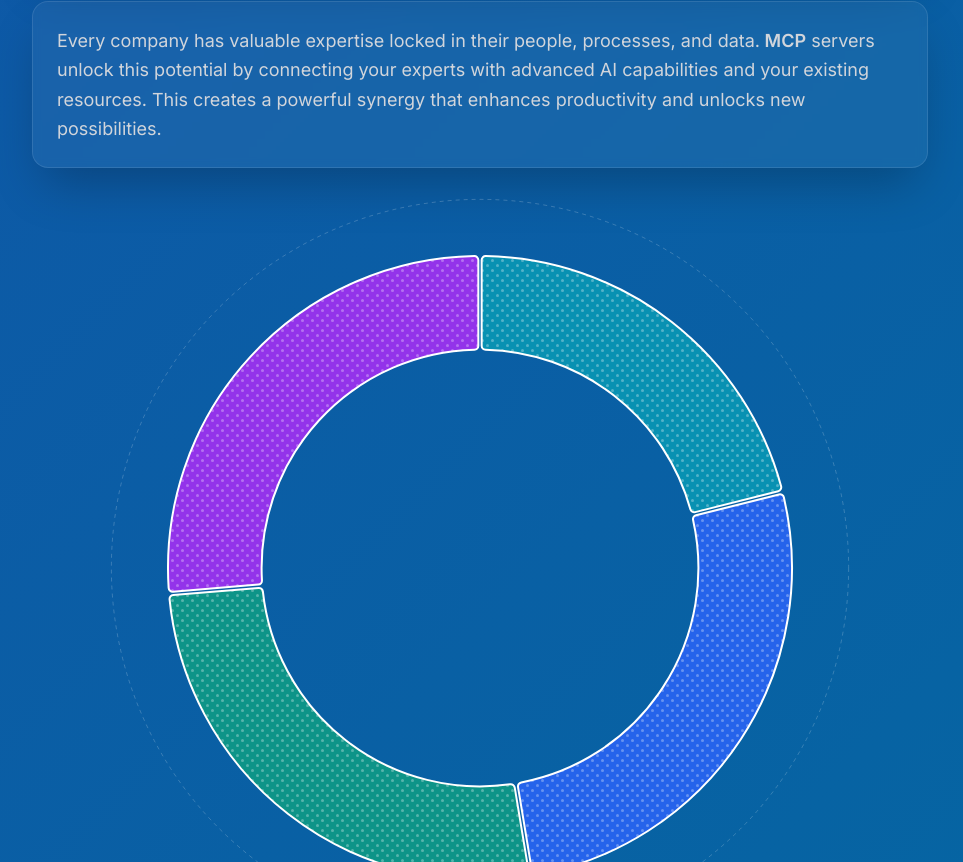
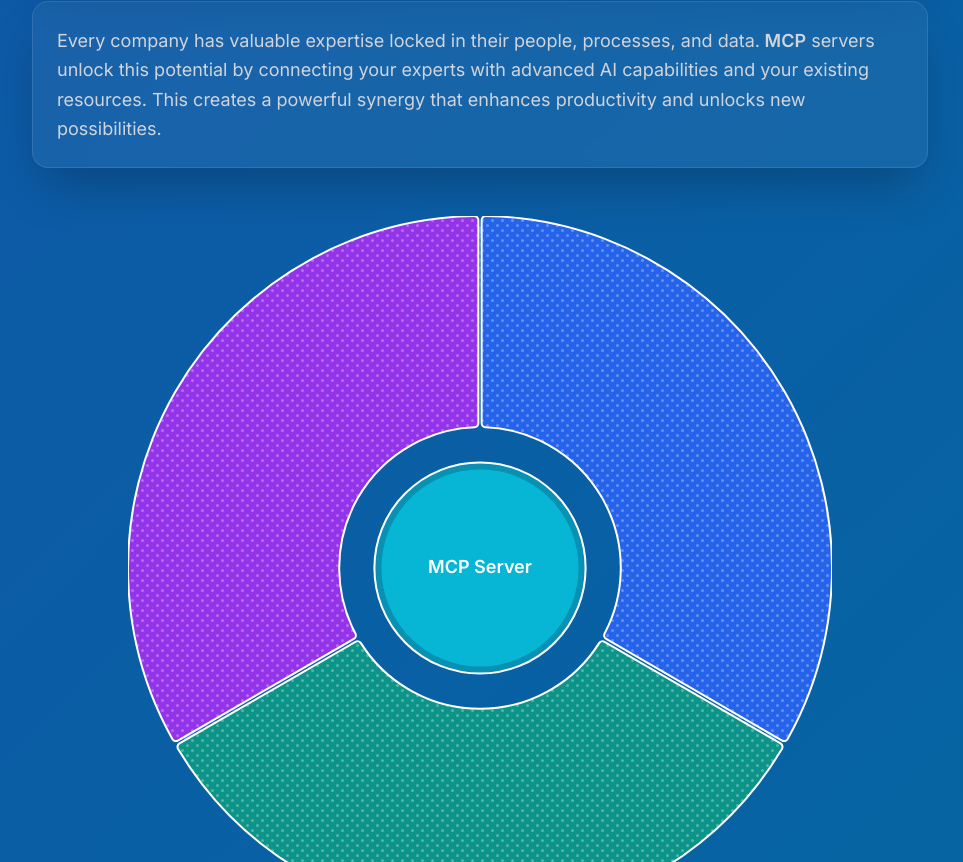
Before and after one commit to boorich/extraordinary_minds, a Next.js app: page / in a window 1280 px wide. Shown: the part 598-1460 px from the top of the page, without its empty margins (160-1123 px from the left). Built offline with nearby package versions, Linux system fonts and the light colour scheme.

Commit message:
refactor: redesign architecture visualization to match SAP style
- Create independent center circle for MCP Server
- Adjust pie chart to form outer ring
- Add connection points with dotted lines
- Maintain consistent interactions across all elements
- Improve overall visual hierarchy

```diff
--- a/src/components/MCPArchitectureNivo.tsx
+++ b/src/components/MCPArchitectureNivo.tsx
@@ -6,7 +6,7 @@ import { ResponsivePie } from '@nivo/pie';
 import { Database, Users, Bot } from 'lucide-react';
 
 interface ArchitectureElement {
-  id: 'center' | 'clients' | 'resources' | 'ai';
+  id: 'clients' | 'resources' | 'ai';
   title: string;
   description: string;
   icon: React.ReactNode;
@@ -16,19 +16,6 @@ interface ArchitectureElement {
 }
 
 const architectureElements: ArchitectureElement[] = [
-  {
-    id: 'center',
-    title: 'MCP Server',
-    description: 'Central orchestration and processing',
-    icon: <Database className="w-6 h-6" />,
-    color: '#0891b2', // cyan-600
-    value: 0.8, // Smaller value for center circle
-    details: [
-      'Core processing',
-      'Resource orchestration',
-      'Security management'
-    ]
-  },
   {
     id: 'ai',
     title: 'AI Models',
@@ -73,9 +60,24 @@ const architectureElements: ArchitectureElement[] = [
 const MCPArchitecture = () => {
   const [activeElement, setActiveElement] = useState<string | null>(null);
 
+  // Center circle mouse handlers
+  const handleCenterEnter = () => setActiveElement('center');
+  const handleCenterLeave = () => setActiveElement(null);
+
+  const centerDetails = {
+    title: 'MCP Server',
+    description: 'Central orchestration and processing',
+    icon: <Database className="w-6 h-6" />,
+    details: [
+      'Core processing',
+      'Resource orchestration',
+      'Security management'
+    ]
+  };
+
   return (
     <div className="relative w-full aspect-square max-w-3xl mx-auto p-8">
-      <div className="w-full h-full">
+      <div className="relative w-full h-full">
         <svg className="absolute inset-0 w-full h-full">
           {/* Outer dotted circle */}
           <circle
@@ -88,12 +90,79 @@ const MCPArchitecture = () => {
             strokeDasharray="4 4"
             className="opacity-20"
           />
+
+          {/* Connection points */}
+          {[0, 1, 2].map((_, index) => {
+            const angle = (index * 2 * Math.PI) / 3 - Math.PI / 2;
+            return (
+              <g key={index}>
+                {/* Connection point */}
+                <circle
+                  cx={`${50 + 48 * Math.cos(angle)}%`}
+                  cy={`${50 + 48 * Math.sin(angle)}%`}
+                  r="4"
+                  className="fill-blue-500"
+                />
+                {/* Connection line */}
+                <line
+                  x1={`${50 + 40 * Math.cos(angle)}%`}
+                  y1={`${50 + 40 * Math.sin(angle)}%`}
+                  x2={`${50 + 48 * Math.cos(angle)}%`}
+                  y2={`${50 + 48 * Math.sin(angle)}%`}
+                  stroke="#4299e1"
+                  strokeWidth="2"
+                  strokeDasharray="4 4"
+                  className="opacity-50"
+                />
+              </g>
+            );
+          })}
+
+          {/* Center MCP Server circle - interactive */}
+          <g
+            onMouseEnter={handleCenterEnter}
+            onMouseLeave={handleCenterLeave}
+            style={{ cursor: 'pointer' }}
+          >
+            <circle
+              cx="50%"
+              cy="50%"
+              r="15%"
+              fill="#0891b2"
+              stroke="white"
+              strokeWidth="2"
+              className={`transition-opacity duration-200 ${
+                activeElement && activeElement !== 'center' ? 'opacity-30' : 'opacity-100'
+              }`}
+            />
+            <circle
+              cx="50%"
+              cy="50%"
+              r="14%"
+              fill="#06b6d4"
+              className={`transition-opacity duration-200 ${
+                activeElement && activeElement !== 'center' ? 'opacity-30' : 'opacity-100'
+              }`}
+            />
+            <text
+              x="50%"
+              y="50%"
+              textAnchor="middle"
+              dominantBaseline="middle"
+              fill="white"
+              className="text-lg font-semibold"
+            >
+              MCP Server
+            </text>
+          </g>
         </svg>
 
+        {/* Pie chart layer */}
+        <div className="absolute inset-0">
           <ResponsivePie
             data={architectureElements}
-          margin={{ top: 40, right: 40, bottom: 40, left: 40 }}
-          innerRadius={0.7}
+            margin={{ top: 0, right: 0, bottom: 0, left: 0 }}
+            innerRadius={0.4}
             padAngle={0.5}
             cornerRadius={4}
             activeOuterRadiusOffset={8}
@@ -122,6 +191,7 @@ const MCPArchitecture = () => {
             }}
             motionConfig="gentle"
           />
+        </div>
 
         {/* Info Panels */}
         <AnimatePresence>
@@ -132,7 +202,26 @@ const MCPArchitecture = () => {
               animate={{ opacity: 1, x: 0 }}
               exit={{ opacity: 0, x: 20 }}
             >
-              {architectureElements.map(element => {
+              {activeElement === 'center' ? (
+                <div className="space-y-4">
+                  <div className="flex items-center space-x-3">
+                    {centerDetails.icon}
+                    <div>
+                      <h3 className="text-lg font-semibold text-white">{centerDetails.title}</h3>
+                      <p className="text-sm text-gray-300">{centerDetails.description}</p>
+                    </div>
+                  </div>
+                  <ul className="space-y-2">
+                    {centerDetails.details.map((detail, index) => (
+                      <li key={index} className="text-sm text-gray-300 flex items-center">
+                        <span className="w-1.5 h-1.5 rounded-full bg-cyan-400 mr-2" />
+                        {detail}
+                      </li>
+                    ))}
+                  </ul>
+                </div>
+              ) : (
+                architectureElements.map(element => {
                   if (element.id === activeElement) {
                     return (
                       <div key={element.id} className="space-y-4">
@@ -155,7 +244,8 @@ const MCPArchitecture = () => {
                     );
                   }
                   return null;
-              })}
+                })
+              )}
             </motion.div>
           )}
         </AnimatePresence>
```
Lines whose indentation alone changed are shown as unchanged.
